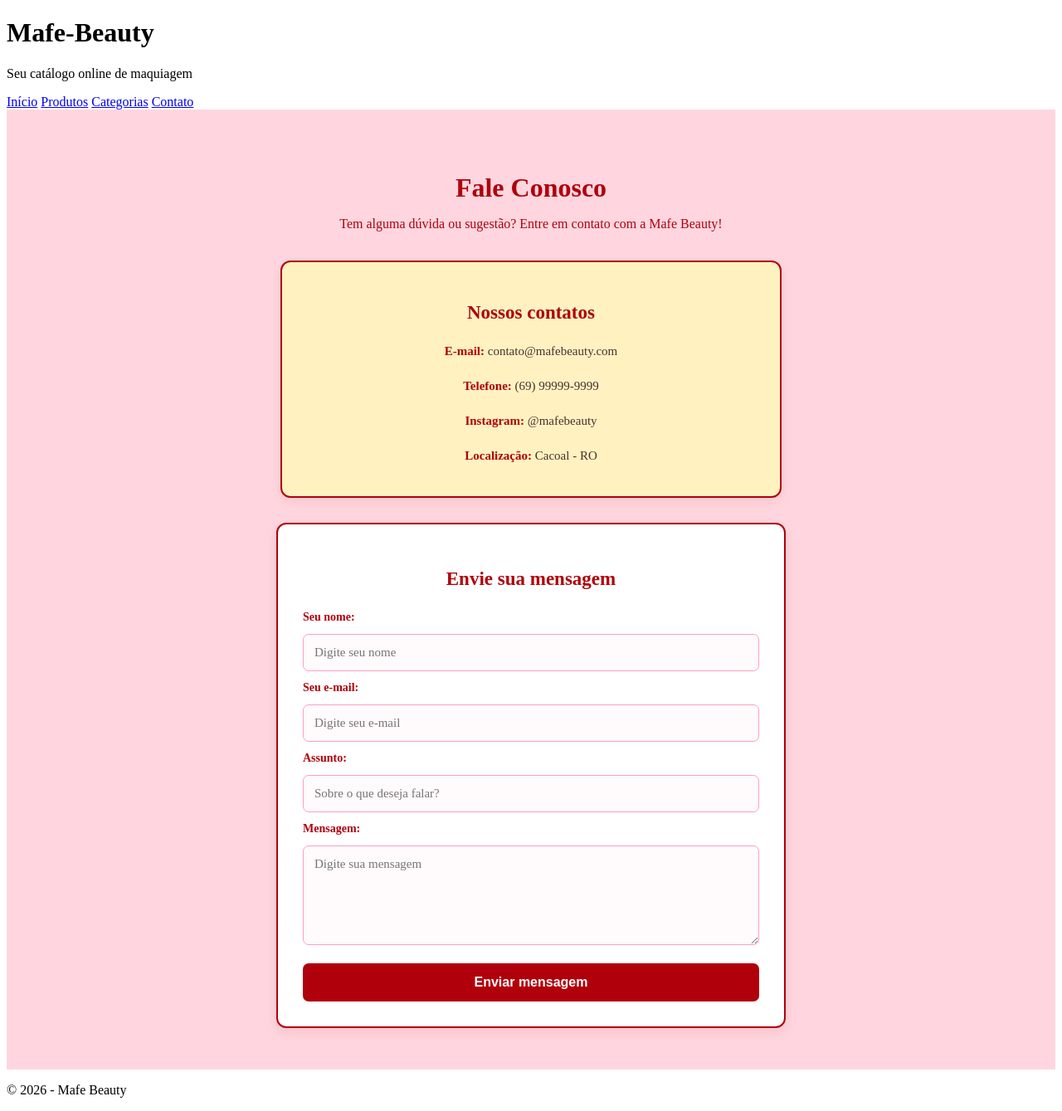
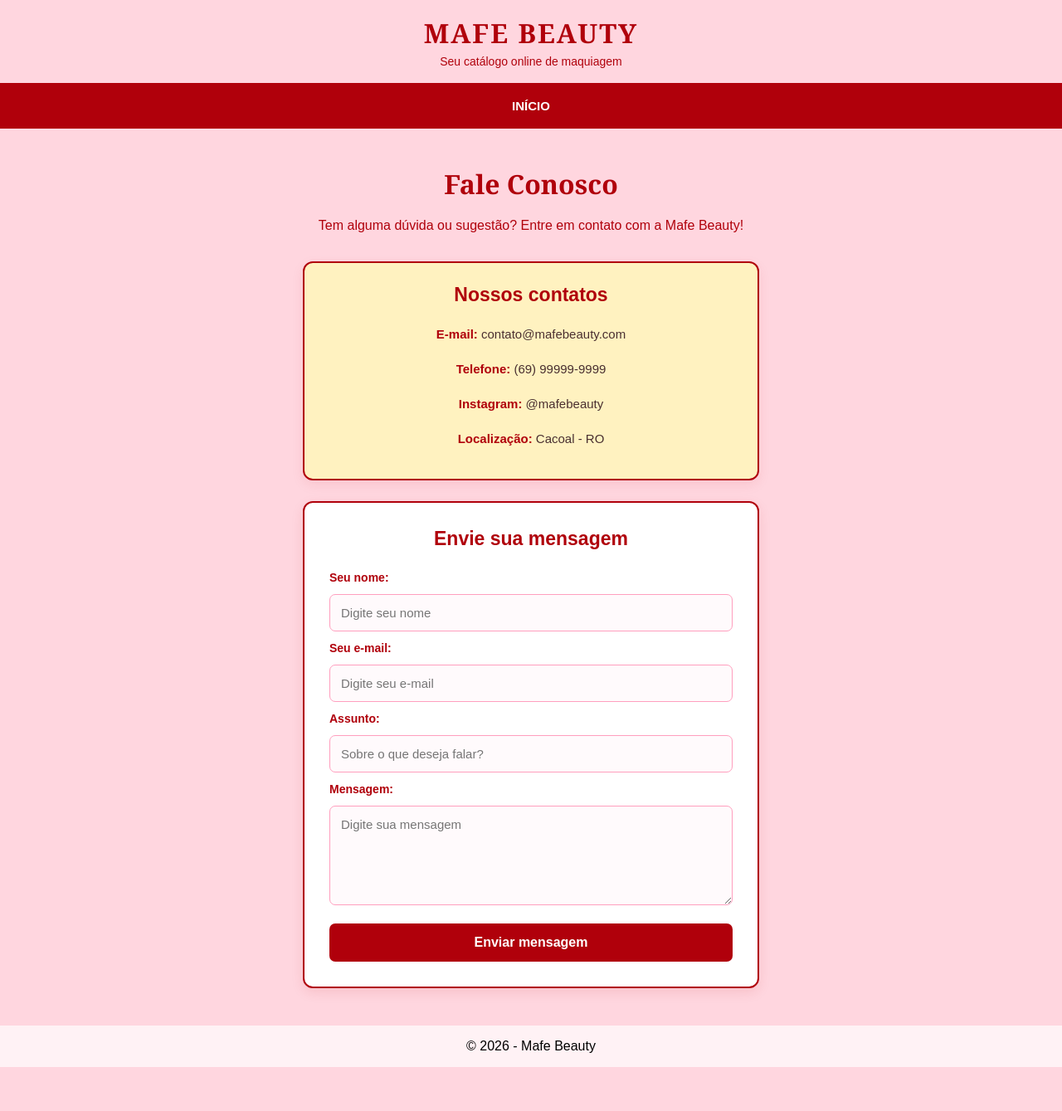
Before and after one commit to mpadilhadesouza58-spec/mafebeautyatu, a Django app: page /contato/ in a window 1280 px wide. Shown: the whole page at 83% size. After the commit the page ends 1286 px from the top, so only its background shows below. Run offline with Django 5.2, Linux system fonts and the light colour scheme.

Commit message:
Correção maria

```diff
--- a/static/css/contato.css
+++ b/static/css/contato.css
@@ -1,5 +1,7 @@
 
-/* CONTATO - MAFE BEAUTY */
+/* =================================
+   MAFE BEAUTY - PÁGINA DE CONTATO
+================================= */
 
 /* PALETA DE CORES */
 :root {
@@ -8,52 +10,127 @@
     --rosa-forte: #FF9FBE;
     --creme: #FFF2C0;
     --branco: #FFFFFF;
+    --texto: #4A3030;
 }
 
-/* ÁREA DE CONTATO */
+/* CONFIGURAÇÃO GERAL */
+* {
+    box-sizing: border-box;
+}
+
+body {
+    margin: 0 !important;
+    padding: 0 !important;
+    font-family: Arial, sans-serif;
+    background-color: #FFF2F5 !important;
+}
+
+/* CABEÇALHO */
+body > header.cabecalho-contato {
+    background-color: var(--rosa-claro) !important;
+    width: 100%;
+    margin: 0 !important;
+    padding: 18px 15px !important;
+    text-align: center;
+    border: none !important;
+    box-shadow: none !important;
+}
+
+.cabecalho-contato h1 {
+    color: var(--vermelho) !important;
+    font-family: Georgia, serif !important;
+    font-size: 32px !important;
+    font-weight: bold !important;
+    letter-spacing: 2px;
+    margin: 0 0 5px !important;
+}
+
+.cabecalho-contato p {
+    color: var(--vermelho) !important;
+    font-size: 14px !important;
+    margin: 0 !important;
+}
+
+/* MENU DE NAVEGAÇÃO */
+body > nav.menu-contato {
+    background-color: var(--vermelho) !important;
+    width: 100%;
+    margin: 0 !important;
+    padding: 10px !important;
+    display: flex !important;
+    justify-content: center !important;
+    align-items: center;
+    border: none !important;
+    box-shadow: none !important;
+}
+
+.menu-contato a {
+    color: var(--branco) !important;
+    font-size: 15px !important;
+    font-weight: bold !important;
+    text-decoration: none !important;
+    padding: 9px 25px;
+    border-radius: 5px;
+    transition: 0.3s;
+}
+
+.menu-contato a:hover {
+    background-color: var(--rosa-claro) !important;
+    color: var(--vermelho) !important;
+}
+
+/* ÁREA PRINCIPAL */
+main {
+    width: 100%;
+    max-width: none;
+    margin: 0;
+    padding: 0;
+}
 
 .contato {
     background-color: var(--rosa-claro);
-    padding: 50px 25px;
+    width: 100%;
     min-height: 75vh;
+    padding: 45px 25px;
     text-align: center;
 }
 
-/* TÍTULO PRINCIPAL */
-
+/* TÍTULO E INTRODUÇÃO */
 .contato h2 {
     color: var(--vermelho);
+    font-family: Georgia, serif;
     font-size: 32px;
     font-weight: bold;
-    margin-bottom: 12px;
+    margin: 0 0 12px;
 }
 
 .introducao-contato {
     color: var(--vermelho);
     font-size: 16px;
-    margin-bottom: 35px;
+    margin-bottom: 30px;
+    line-height: 1.6;
 }
 
 /* INFORMAÇÕES DE CONTATO */
-
 .informacoes-contato {
     background-color: var(--creme);
     border: 2px solid var(--vermelho);
     border-radius: 12px;
     padding: 25px;
+    width: 100%;
     max-width: 550px;
-    margin: 0 auto 30px;
+    margin: 0 auto 25px;
     box-shadow: 0 5px 15px rgba(176, 0, 11, 0.08);
 }
 
 .informacoes-contato h3 {
     color: var(--vermelho);
     font-size: 23px;
-    margin-bottom: 20px;
+    margin: 0 0 20px;
 }
 
 .informacoes-contato p {
-    color: #4A3030;
+    color: var(--texto);
     font-size: 15px;
     line-height: 1.8;
     margin-bottom: 10px;
@@ -64,12 +141,12 @@
 }
 
 /* FORMULÁRIO */
-
 .formulario-contato {
     background-color: var(--branco);
     border: 2px solid var(--vermelho);
     border-radius: 12px;
     padding: 30px;
+    width: 100%;
     max-width: 550px;
     margin: 0 auto;
     box-shadow: 0 5px 15px rgba(176, 0, 11, 0.1);
@@ -78,11 +155,10 @@
 .formulario-contato h3 {
     color: var(--vermelho);
     font-size: 23px;
-    margin-bottom: 25px;
+    margin: 0 0 25px;
 }
 
 /* ORGANIZAÇÃO DOS CAMPOS */
-
 .formulario-contato form {
     display: flex;
     flex-direction: column;
@@ -104,8 +180,7 @@
     border-radius: 7px;
     background-color: #FFFAFC;
     font-size: 15px;
-    font-family: inherit;
-    box-sizing: border-box;
+    font-family: Arial, sans-serif;
 }
 
 .formulario-contato textarea {
@@ -113,8 +188,7 @@
     resize: vertical;
 }
 
-/* QUANDO CLICAR NOS CAMPOS */
-
+/* FOCO NOS CAMPOS */
 .formulario-contato input:focus,
 .formulario-contato textarea:focus {
     outline: 2px solid var(--vermelho);
@@ -122,7 +196,6 @@
 }
 
 /* BOTÃO ENVIAR */
-
 .formulario-contato .botao {
     background-color: var(--vermelho);
     color: var(--branco);
@@ -143,7 +216,6 @@
 }
 
 /* MENSAGEM DE SUCESSO */
-
 .mensagem-sucesso {
     background-color: var(--creme);
     color: var(--vermelho);
@@ -154,9 +226,18 @@
     font-weight: bold;
 }
 
+/* RODAPÉ */
+footer {
+    margin: 0;
+    text-align: center;
+}
+
 /* RESPONSIVIDADE */
+@media (max-width: 600px) {
 
-@media (max-width: 600px) {
+    .cabecalho-contato h1 {
+        font-size: 27px !important;
+    }
 
     .contato {
         padding: 30px 15px;
--- a/templates/contato.html
+++ b/templates/contato.html
@@ -15,16 +15,13 @@
 
 <body>
 
-<header>
-    <h1>Mafe-Beauty</h1>
+<header class="cabecalho-contato">
+    <h1>MAFE BEAUTY</h1>
     <p>Seu catálogo online de maquiagem</p>
 </header>
 
-<nav>
-    <a href="/">Início</a>
-    <a href="/produtos/">Produtos</a>
-    <a href="/categorias/">Categorias</a>
-    <a href="/contato/">Contato</a>
+<nav class="menu-contato">
+    <a href="/">INÍCIO</a>
 </nav>
 
 <main>
```
Also changed, not shown: static/css/categorias.css (+62 -3 lines), templates/categorias.html (+4 -7 lines).
